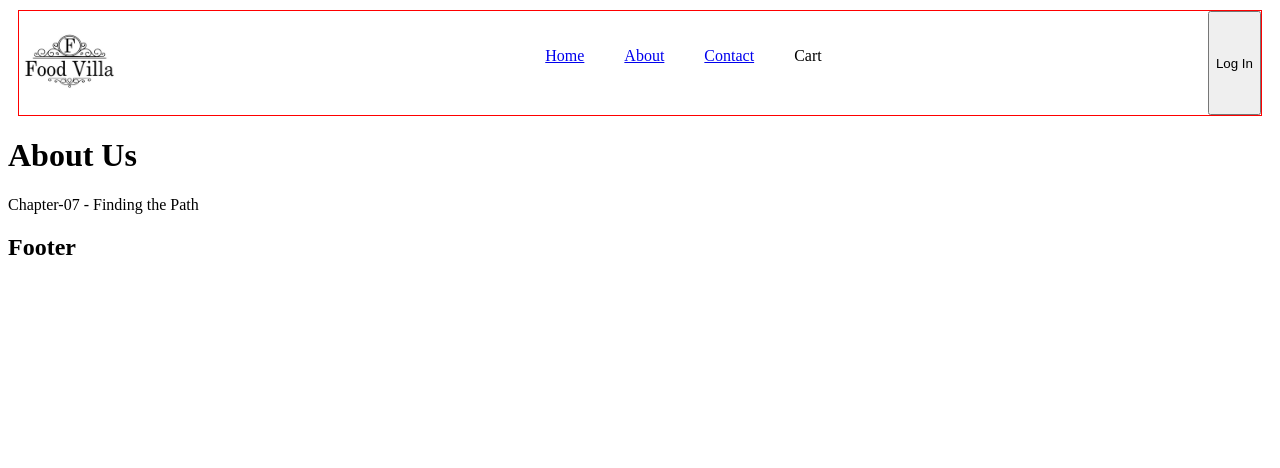
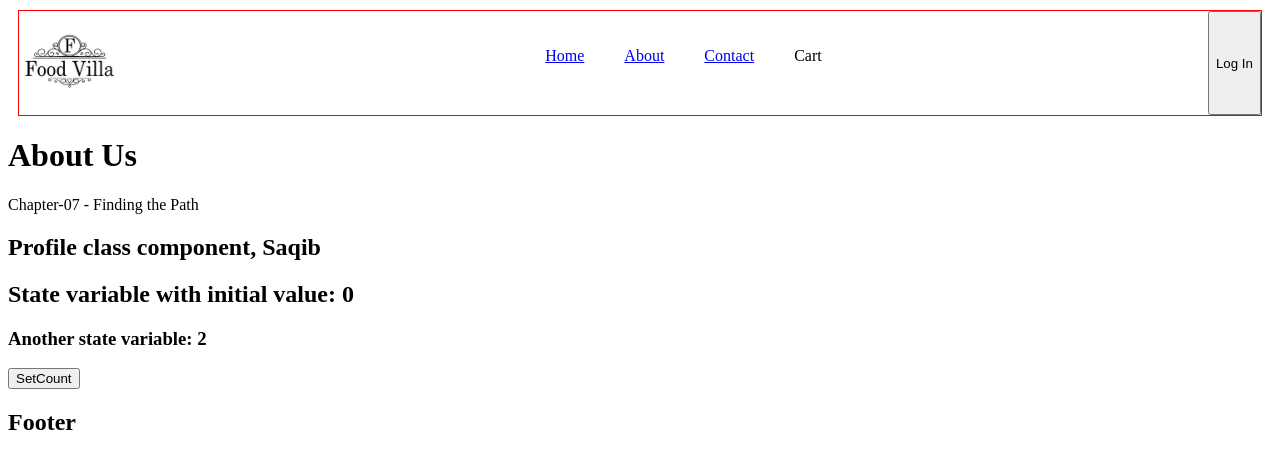
Before and after one commit to iamsaqib24/Namaste-React-Course, a React (Vite) app: page /about in a window 1280 px wide. Shown: the top 468 px of the page. Built offline with nearby package versions, Linux system fonts and the light colour scheme.

Commit message:
states-in-class-component

```diff
--- a/src/components/About.js
+++ b/src/components/About.js
@@ -1,6 +1,6 @@
 import React from 'react'
-import Profile from "../components/Profile"
 import { Outlet } from 'react-router-dom'
+import Profile from "./ProfileClass"
 
 const About = () => {
   return (
@@ -8,7 +8,7 @@ const About = () => {
         <h1>About Us</h1>
         <p>Chapter-07 - Finding the Path</p>
         <Outlet />
-        {/* <Profile /> */}
+        <Profile name="Saqib" />
     </div>
   )
 }
--- /dev/null
+++ b/src/components/ProfileClass.js
@@ -0,0 +1,34 @@
+import React from "react";
+
+class Profile extends React.Component {
+
+    // Constructor is a place which is used for initialization. It is a best place to create state.
+    constructor(props){
+        super(props)
+
+        this.state = {
+            count: 0,
+            count2: 2,
+        }
+    }
+
+    render() {
+        const {count} = this.state // destructured
+
+        return (
+            <div>
+                <h2>Profile class component, {this.props.name}</h2>
+                <h2>State variable with initial value: {count}</h2>
+                <h3>Another state variable: {this.state.count2}</h3>
+                <button onClick={() => {
+                    this.setState({
+                        count: 1,
+                        count2: 4,
+                    })
+                }}>SetCount</button>
+            </div>
+        )
+    }
+}
+
+export default Profile
```
